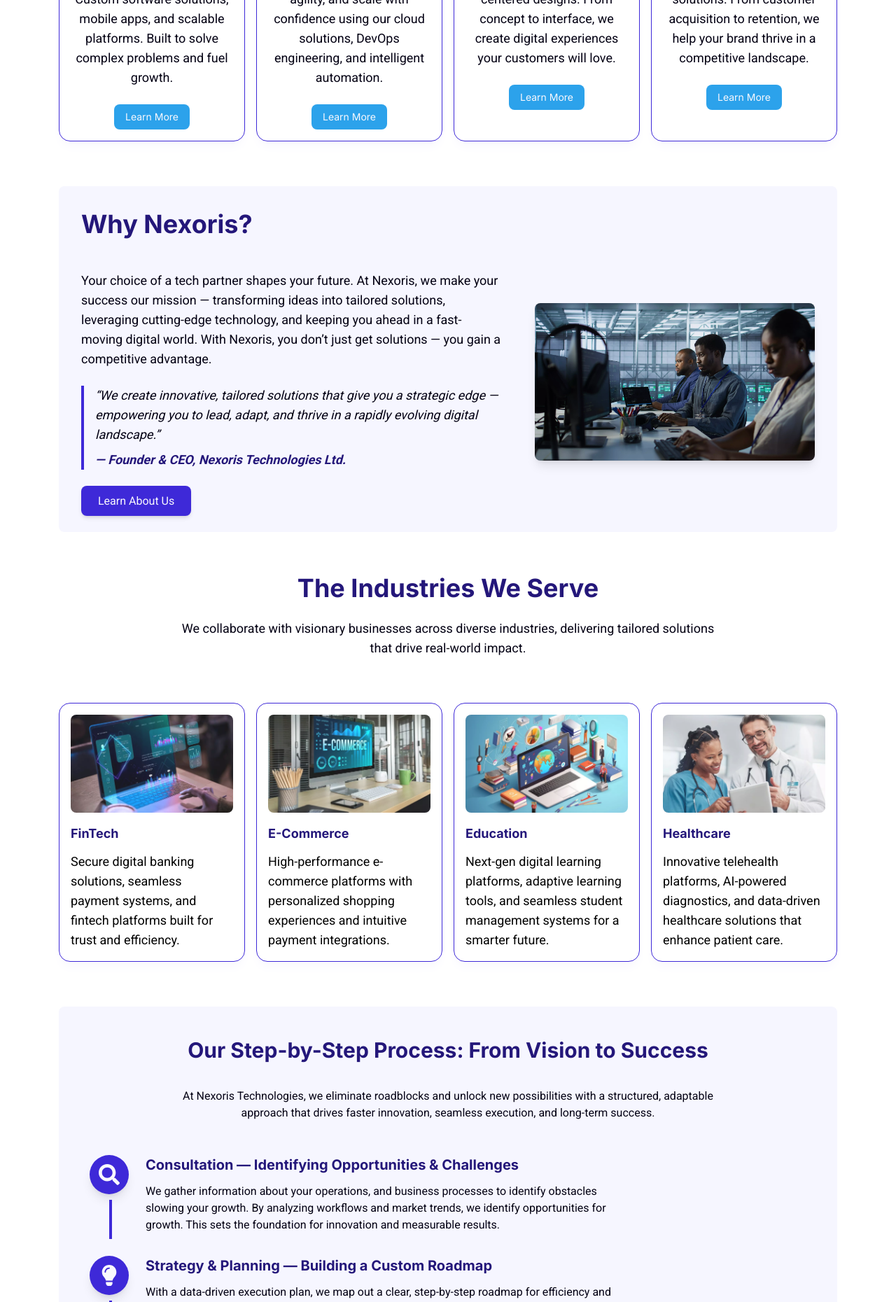
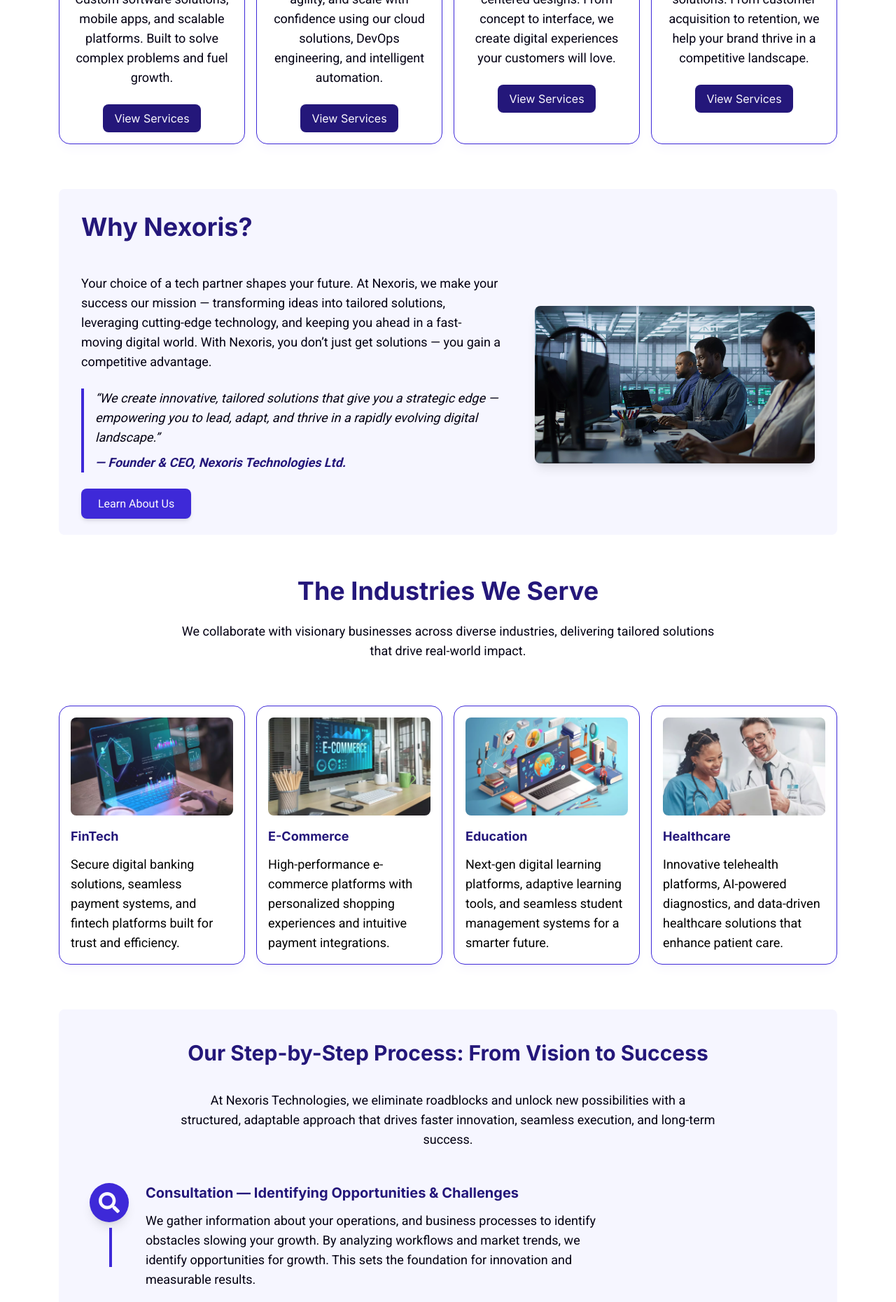
Before and after one commit to Cned7/nexoris-website, a Next.js app: page / in a window 1280 px wide. Shown: the part 880-2740 px from the top of the page at 70% size. Built offline with nearby package versions, Linux system fonts and the light colour scheme.

Commit message:
improved accessibility

```diff
--- a/src/app/about-us/page.tsx
+++ b/src/app/about-us/page.tsx
@@ -31,6 +31,7 @@
               fill
               className="rounded-lg shadow-lg object-cover"
               priority
+              loading="eager"
             />
           </div>
           <div className="w-full">
--- a/src/app/components/Footer.tsx
+++ b/src/app/components/Footer.tsx
@@ -153,21 +153,21 @@
       </div>
 
       {/* Copyright */}
-      <div className="flex flex-col lg:flex-row border-t border-purple mt-8 pt-4 text-center lg:justify-center lg:gap-10 text-sm md:text-[14px] list-none font-body">
+      <div className="flex flex-col lg:flex-row border-t border-purple mt-8 pt-4 text-center lg:justify-center gap-5 lg:gap-10 text-base list-none font-body">
         <p>&copy; {new Date().getFullYear()} Nexoris. All rights reserved.</p>
-        <li>
+        <p>
           <Link href="/privacy-policy" className="hover:text-hover transition">
             Privacy Policy
           </Link>
-        </li>
-        <li>
+        </p>
+        <p>
           <Link
             href="/cookie-policy"
             className="hover:text-hover transition font-body"
           >
             Cookie Policy
           </Link>
-        </li>
+        </p>
       </div>
     </footer>
   )
--- a/src/app/components/Navbar.tsx
+++ b/src/app/components/Navbar.tsx
@@ -127,6 +127,7 @@
         {/* Mobile Menu Toggle */}
         <button
           className="lg:hidden text-heading"
+          aria-label="Mobile main menu"
           onClick={() => {
             setIsMobileMenuOpen(!isMobileMenuOpen)
             setIsMobileServicesOpen(false)
@@ -150,6 +151,7 @@
             <button
               onClick={() => setIsMobileServicesOpen(!isMobileServicesOpen)}
               className="flex items-center justify-between w-full hover:bg-button rounded-lg py-3 hover:text-secondary-text cursor-pointer px-3 text-text font-normal text-lg font-heading"
+              aria-label="services list dropdown"
             >
               Services
               {isMobileServicesOpen ? (
--- a/src/app/components/homepage/Blog.tsx
+++ b/src/app/components/homepage/Blog.tsx
@@ -1,5 +1,6 @@
 'use client'
 
+import { useState, useEffect } from 'react'
 import Image from 'next/image'
 import Link from 'next/link'
 
@@ -66,9 +67,9 @@
               <p className="mt-2 text-text font-body text-lg">
                 {post.description}
               </p>
-              <span className="mt-4 inline-block text-secondary-text bg-hover font-medium py-2 rounded-lg px-4 hover:bg-heading">
-                Read More
-              </span>
+
+              {/* Read More Button with Dynamic Title */}
+              <ReadMoreButton title={post.title} />
             </div>
           </Link>
         ))}
@@ -85,3 +86,21 @@
     </section>
   )
 }
+
+// Separate ReadMoreButton component to handle dynamic title
+function ReadMoreButton({ title }: { title: string }) {
+  const [accessibleTitle, setAccessibleTitle] = useState<string | null>(null)
+
+  useEffect(() => {
+    setAccessibleTitle(title) // Set the title only on the client
+  }, [title])
+
+  return (
+    <p className="mt-4 inline-block text-secondary-text bg-button font-medium py-2 rounded-lg px-4 hover:bg-heading">
+      Read More
+      {accessibleTitle && (
+        <span className="sr-only"> about {accessibleTitle}</span>
+      )}
+    </p>
+  )
+}
--- a/src/app/components/homepage/Hero.tsx
+++ b/src/app/components/homepage/Hero.tsx
@@ -36,6 +36,7 @@
             height={400}
             width={500}
             style={{ objectFit: 'cover' }}
+            loading="eager" // disables lazy loading
             className="object-contain max-w-full h-auto rounded-xl"
           />
         </div>
--- a/src/app/components/homepage/OurProcess.tsx
+++ b/src/app/components/homepage/OurProcess.tsx
@@ -62,7 +62,7 @@
         <h2 className="text-2xl md:text-3xl font-bold text-heading font-heading py-5">
           Our Step-by-Step Process: From Vision to Success
         </h2>
-        <p className="text-text max-w-3xl mx-auto mt-4 font-body text-base">
+        <p className="text-text max-w-3xl mx-auto mt-4 font-body text-lg">
           At Nexoris Technologies, we eliminate roadblocks and unlock new
           possibilities with a structured, adaptable approach that drives faster
           innovation, seamless execution, and long-term success.
@@ -81,7 +81,7 @@
               <h3 className="text-xl font-semibold text-heading font-heading">
                 {title}
               </h3>
-              <p className="text-text w-full lg:w-2xl pt-3 font-body">
+              <p className="text-text w-full lg:w-2xl pt-3 font-body text-lg">
                 {description}
               </p>
             </div>
--- a/src/app/components/homepage/OurServices.tsx
+++ b/src/app/components/homepage/OurServices.tsx
@@ -63,8 +63,8 @@
               <p className="text-text font-body text-lg mt-3">{description}</p>
               <div className="mt-6 text-center">
                 <Link href={link}>
-                  <span className="inline-block bg-hover text-secondary-text px-4 py-2 rounded-lg font-normal text-sm hover:bg-heading transition duration-300 font-heading">
-                    Learn More
+                  <span className="inline-block bg-heading text-secondary-text px-4 py-2 rounded-lg font-normal text-base hover:bg-button transition duration-300 font-heading">
+                    View Services
                   </span>
                 </Link>
               </div>
--- a/src/app/components/homepage/TechStack.tsx
+++ b/src/app/components/homepage/TechStack.tsx
@@ -37,7 +37,7 @@
         <h2 className="text-2xl md:text-4xl font-bold mb-6 text-heading font-heading">
           Our Technology Stack
         </h2>
-        <p className="text-text max-w-2xl mx-auto mb-10 font-body">
+        <p className="text-text max-w-2xl mx-auto mb-10 font-body text-lg">
           We use cutting-edge technology to drive innovation. Our diverse
           expertise ensures we select the right tools for your project.
         </p>
--- a/src/app/components/tech-development/TechHero.tsx
+++ b/src/app/components/tech-development/TechHero.tsx
@@ -35,6 +35,7 @@
             height={400}
             width={500}
             style={{ objectFit: 'cover' }}
+            loading="eager"
             className="object-contain max-w-full h-auto rounded-xl"
           />
         </div>
```
